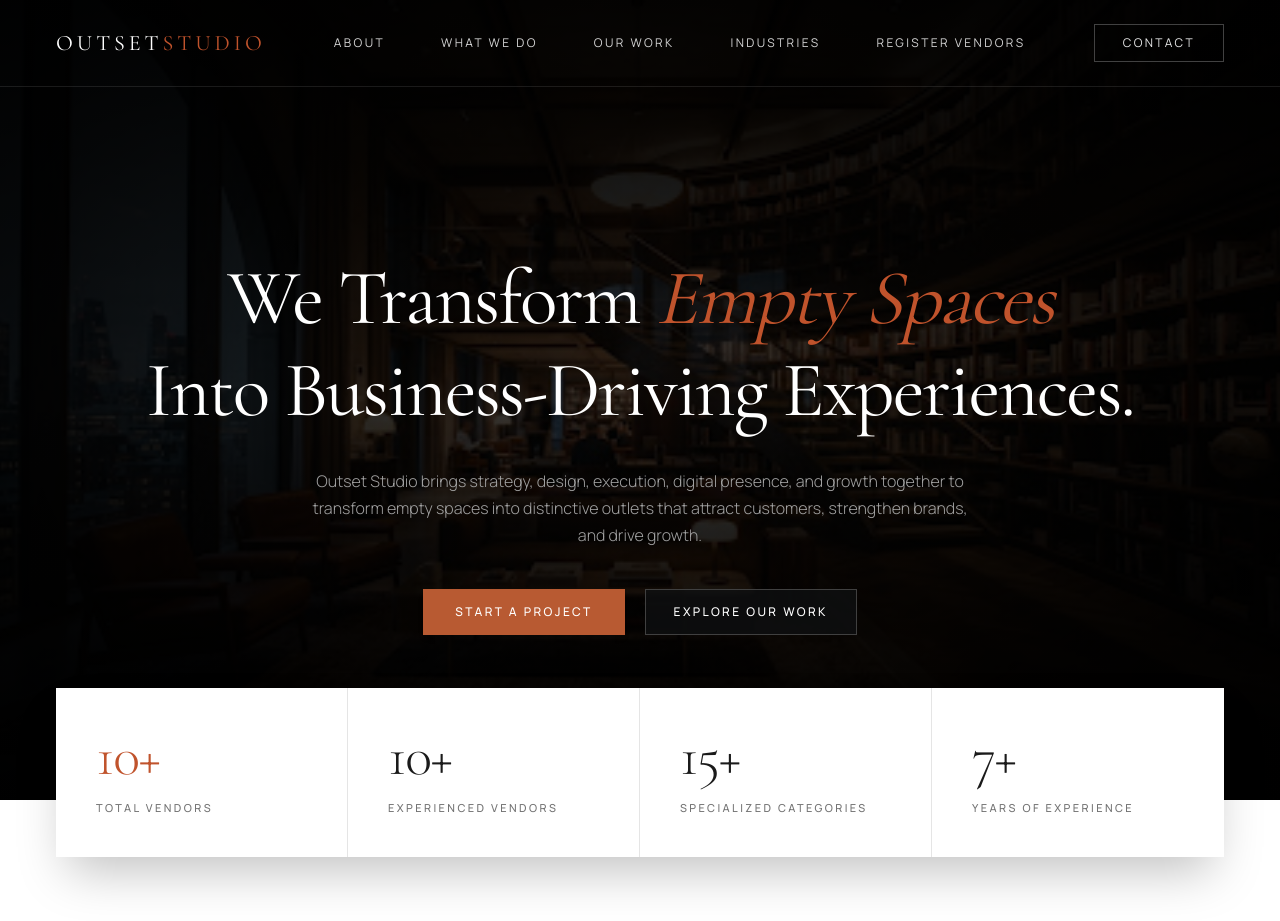
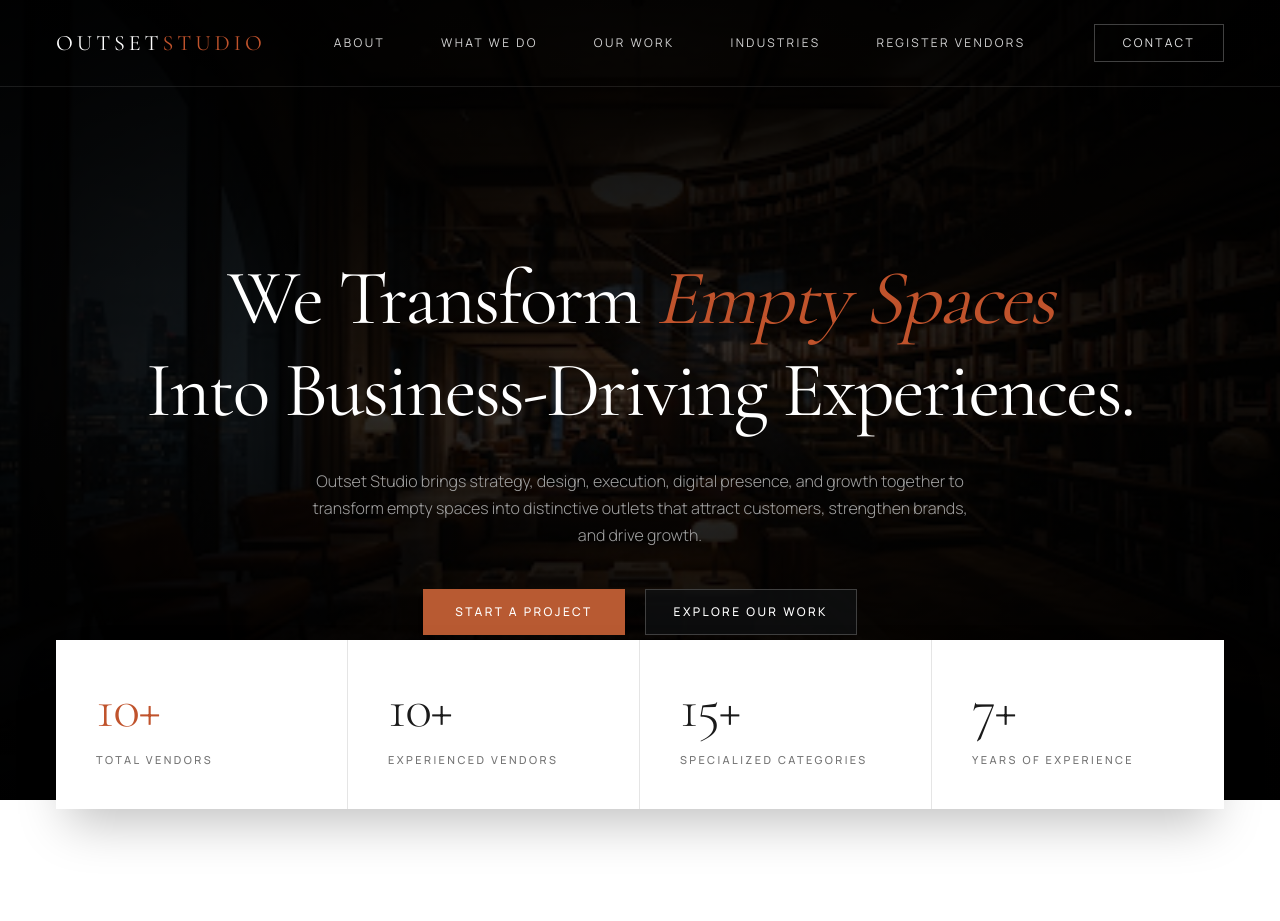
Before and after one commit to taybeen-healthy/outsetStudio, a Next.js app: page / in a window 1280 px wide. Shown: the top 921 px of the page. Built offline with nearby package versions, Linux system fonts and the light colour scheme.

Commit message:
fix: stats bar 80% on dark hero, 20% on light

```diff
--- a/src/app/page.js
+++ b/src/app/page.js
@@ -43,7 +43,7 @@ export default function Home() {
         <Hero data={heroData} stats={statsData} />
       </div>
 
-      <div className="hidden lg:block relative z-20 w-full max-w-7xl mx-auto px-6 sm:px-10 lg:px-14 -mt-28">
+      <div className="hidden lg:block relative z-20 w-full max-w-7xl mx-auto px-6 sm:px-10 lg:px-14 -mt-40">
         <Stats data={statsData} />
       </div>
 
```
